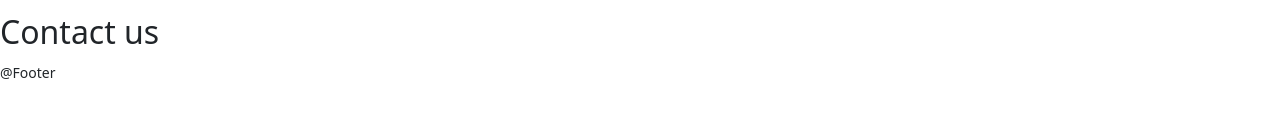
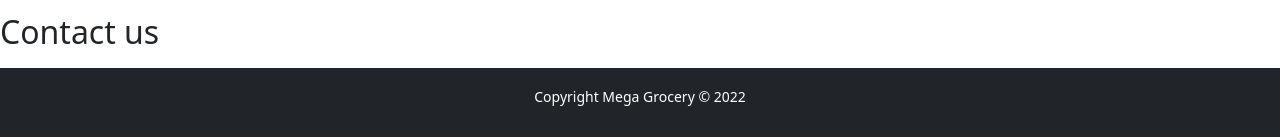
Before and after one commit to Md-Tur/mega-grocery-client, a React (Create React App) app: page / in a window 1280 px wide. Shown: the part 1799-1936 px from the top of the page. Before the commit the page ends 1883 px from the top, so only its background shows below. Built offline with nearby package versions, Linux system fonts and the light colour scheme; no server answers.

Commit message:
footer design added

```diff
--- a/src/Pages/Shared/Footer/Footer.js
+++ b/src/Pages/Shared/Footer/Footer.js
@@ -1,10 +1,12 @@
 import React from 'react';
 
 const Footer = () => {
+    const today = new Date();
+    const year = today.getFullYear();
     return (
-        <div>
-            <small>@Footer</small>
-        </div>
+        <footer className='mt-3 text-white bg-dark text-center p-3'>
+            <p><small>Copyright Mega Grocery &copy; {year}</small></p>
+        </footer>
     );
 };
 
```
